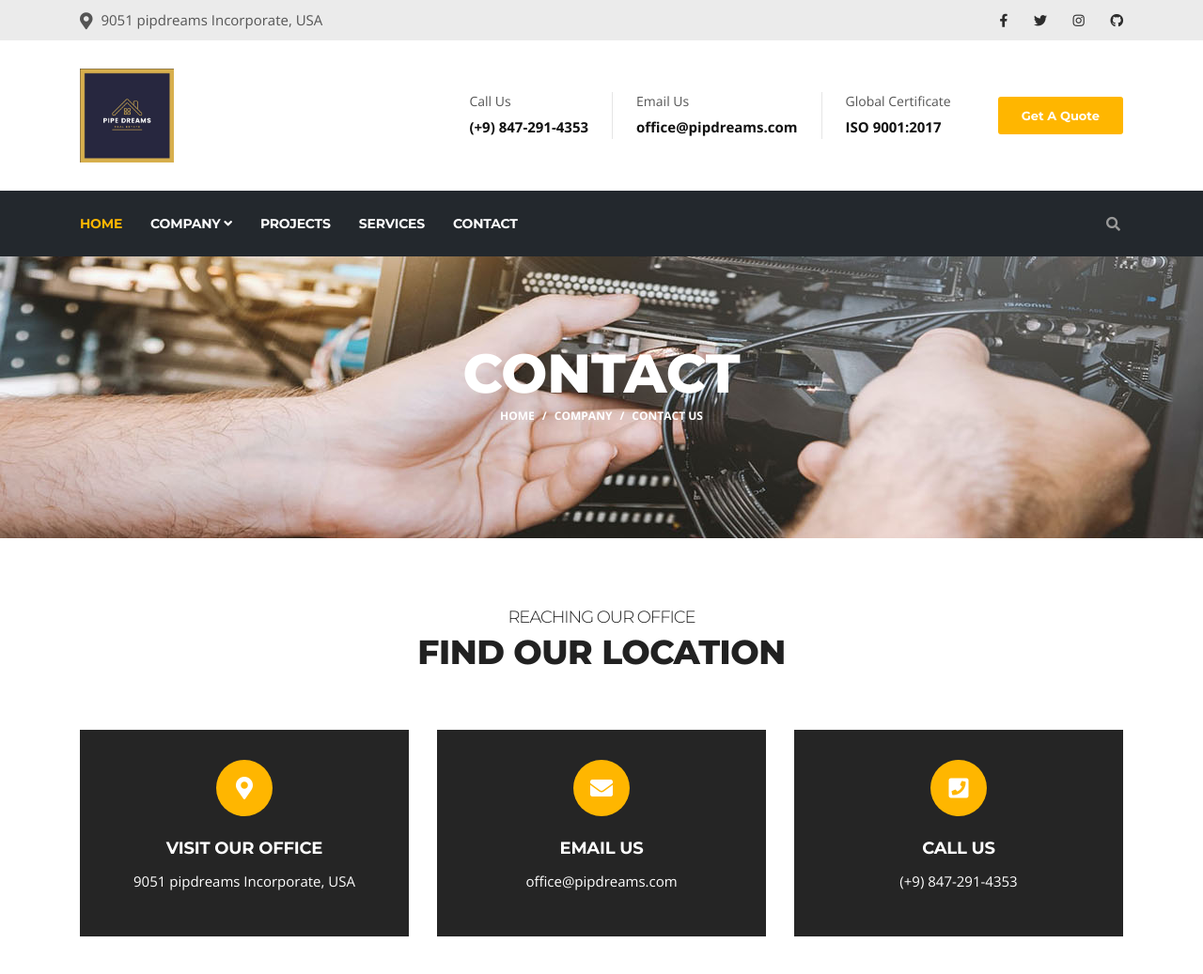
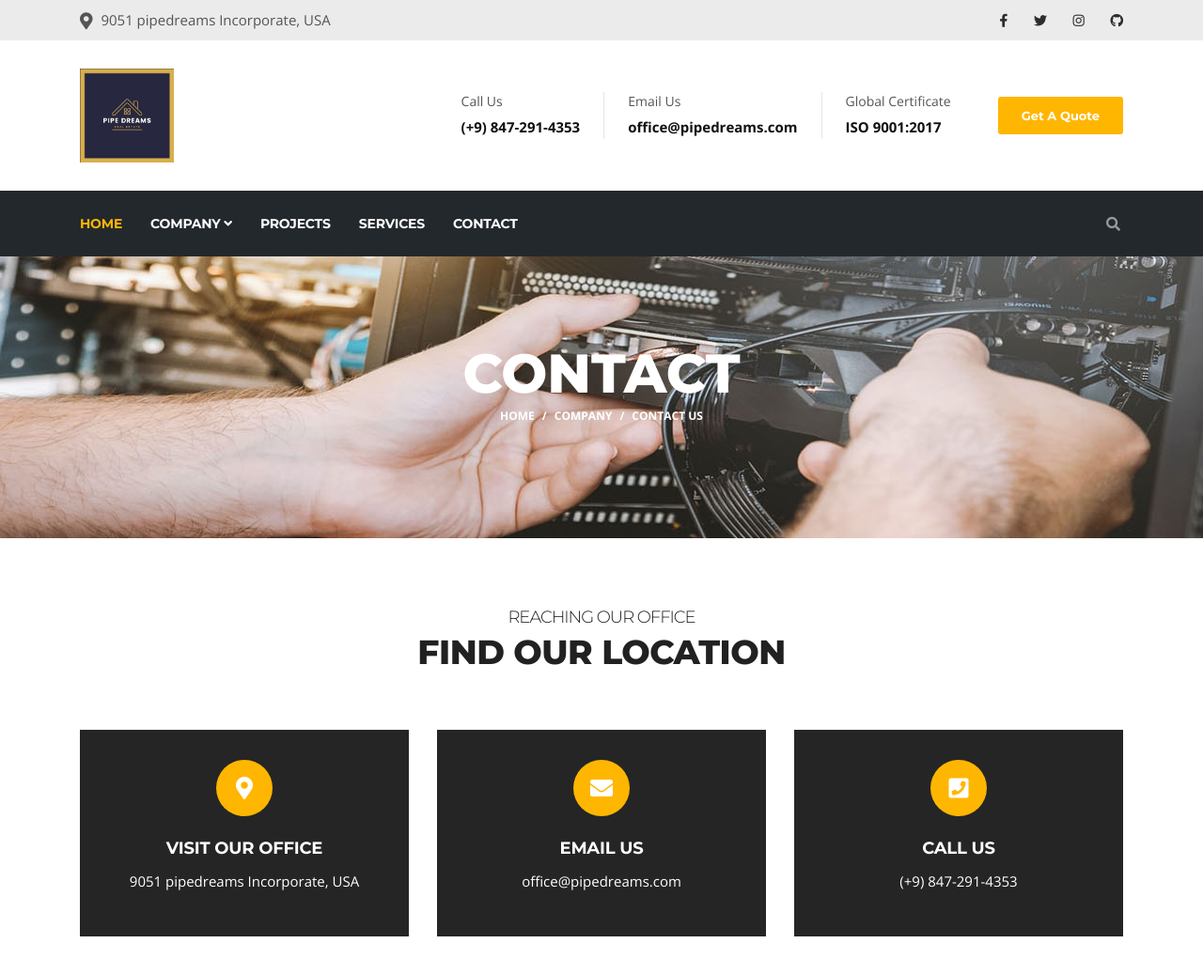
Before and after one commit to danish-khan-I/real-estate-flask-owasp-top-10, a Flask app: page /contact in a window 1280 px wide. Shown: the top 1037 px of the page at 94% size. Run offline with Flask 2, Linux system fonts and the light colour scheme; some libraries are stand-ins or nearby versions.

Commit message:
updated mispelled brand name

```diff
--- a/app.py
+++ b/app.py
@@ -16,7 +16,8 @@ from pages import (
     faq,
     pricing,
     contact,
-    insecure_log
+    insecure_log,
+    sitemap
 )
 
 import models
@@ -43,6 +44,7 @@ app.register_blueprint(faq.bp)
 app.register_blueprint(pricing.bp)
 app.register_blueprint(contact.bp)
 app.register_blueprint(insecure_log.bp)
+app.register_blueprint(sitemap.bp)
 
 ### Configure database
 app.config['SQLALCHEMY_DATABASE_URI'] = "sqlite:///user.db"
--- a/static/css/style.css
+++ b/static/css/style.css
@@ -1,8 +1,8 @@
 /*!------------------------------------------------------------------
 [MAIN STYLESHEET]
 
-Template Name: pipdreams - Construction Html5 Template
-Description: pipdreams - Construction Html5 Template
+Template Name: pipedreams - Construction Html5 Template
+Description: pipedreams - Construction Html5 Template
 -------------------------------------------------------------------*/
 /*------------------------------------------------------------------
 [TABLE OF CONTENTS]
--- a/templates/contact.html
+++ b/templates/contact.html
@@ -49,7 +49,7 @@
           </span>
           <div class="ts-service-box-content">
             <h4>Visit Our Office</h4>
-            <p>9051 pipdreams Incorporate, USA</p>
+            <p>9051 pipedreams Incorporate, USA</p>
           </div>
         </div>
       </div>
@@ -62,7 +62,7 @@
           </span>
           <div class="ts-service-box-content">
             <h4>Email Us</h4>
-            <p>office@pipdreams.com</p>
+            <p>office@pipedreams.com</p>
           </div>
         </div>
       </div>
@@ -92,7 +92,7 @@
         data-latitude="40.712776"
         data-longitude="-74.005974"
         data-marker="/static/images/marker.png"
-        data-marker-name="pipdreams"
+        data-marker-name="pipedreams"
       ></div>
     </div>
 
@@ -102,7 +102,7 @@
       <div class="col-md-12">
         <h3 class="column-title">We love to hear</h3>
         <!-- contact form works with formspree.io  -->
-        <!-- contact form activation doc: https://docs.themefisher.com/pipdreams/contact-form/ -->
+        <!-- contact form activation doc: https://docs.themefisher.com/pipedreams/contact-form/ -->
         <form id="contact-form" action="/contact" method="post" role="form">
           <div class="error-container"></div>
           <div class="row">
--- a/templates/layouts/base.html
+++ b/templates/layouts/base.html
@@ -5,7 +5,7 @@
   <!-- Basic Page Needs
 ================================================== -->
   <meta charset="utf-8">
-  <title>pipdreams - Construction Html5 Template</title>
+  <title>pipedreams - Construction Html5 Template</title>
 
   <!-- Mobile Specific Metas
 ================================================== -->
@@ -42,7 +42,7 @@
           <div class="row">
               <div class="col-lg-8 col-md-8">
                 <ul class="top-info text-center text-md-left">
-                    <li><i class="fas fa-map-marker-alt"></i> <p class="info-text">9051 pipdreams Incorporate, USA</p>
+                    <li><i class="fas fa-map-marker-alt"></i> <p class="info-text">9051 pipedreams Incorporate, USA</p>
                     </li>
                 </ul>
               </div>
@@ -81,7 +81,7 @@
           <div class="row align-items-center">
             <div class="logo col-lg-3 text-center text-lg-left mb-3 mb-md-5 mb-lg-0">
                 <a class="d-block" href="/">
-                  <img loading="lazy" src="/static/images/logo.png" alt="pipdreams">
+                  <img loading="lazy" src="/static/images/logo.png" alt="pipedreams">
                 </a>
             </div><!-- logo end -->
 
@@ -99,7 +99,7 @@
                     <div class="info-box">
                       <div class="info-box-content">
                           <p class="info-box-title">Email Us</p>
-                          <p class="info-box-subtitle">office@pipdreams.com</p>
+                          <p class="info-box-subtitle">office@pipedreams.com</p>
                       </div>
                     </div>
                   </li>
@@ -201,7 +201,7 @@
         <div class="row justify-content-between">
           <div class="col-lg-4 col-md-6 footer-widget footer-about">
             <h3 class="widget-title">About Us</h3>
-            <img loading="lazy" class="footer-logo" src="/static/images/footer-logo.png" alt="pipdreams">
+            <img loading="lazy" class="footer-logo" src="/static/images/footer-logo.png" alt="pipedreams">
             <p>Lorem ipsum dolor sit amet, consectetur adipisicing elit, sed do eiusmod tempor inci done idunt ut
               labore et dolore magna aliqua.</p>
             <div class="footer-social">
```
Also changed, not shown: pages/sitemap.py (added, +25 -0 lines), static/sitemap.xml (added, +10 -0 lines), 1 other file.
